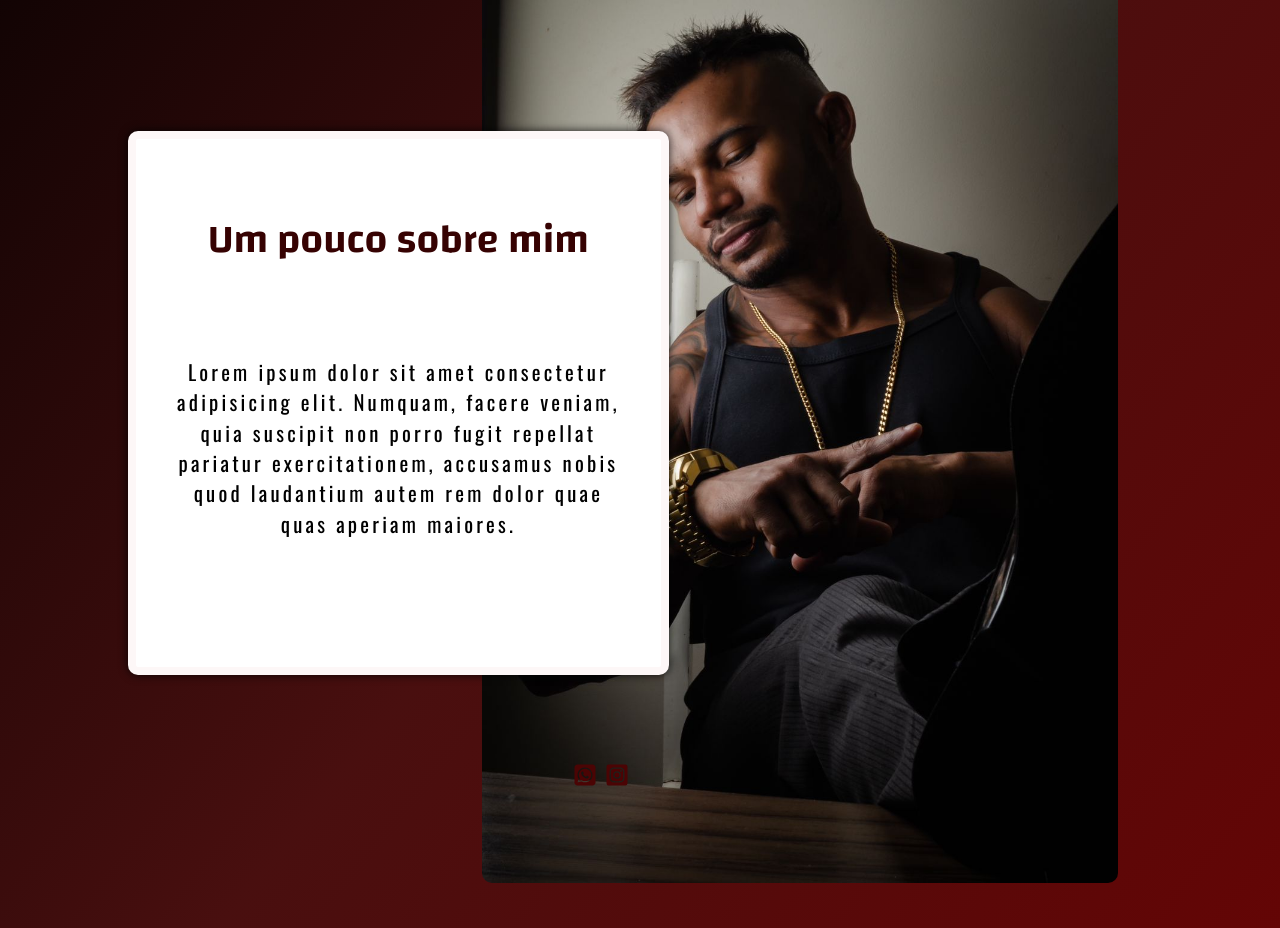
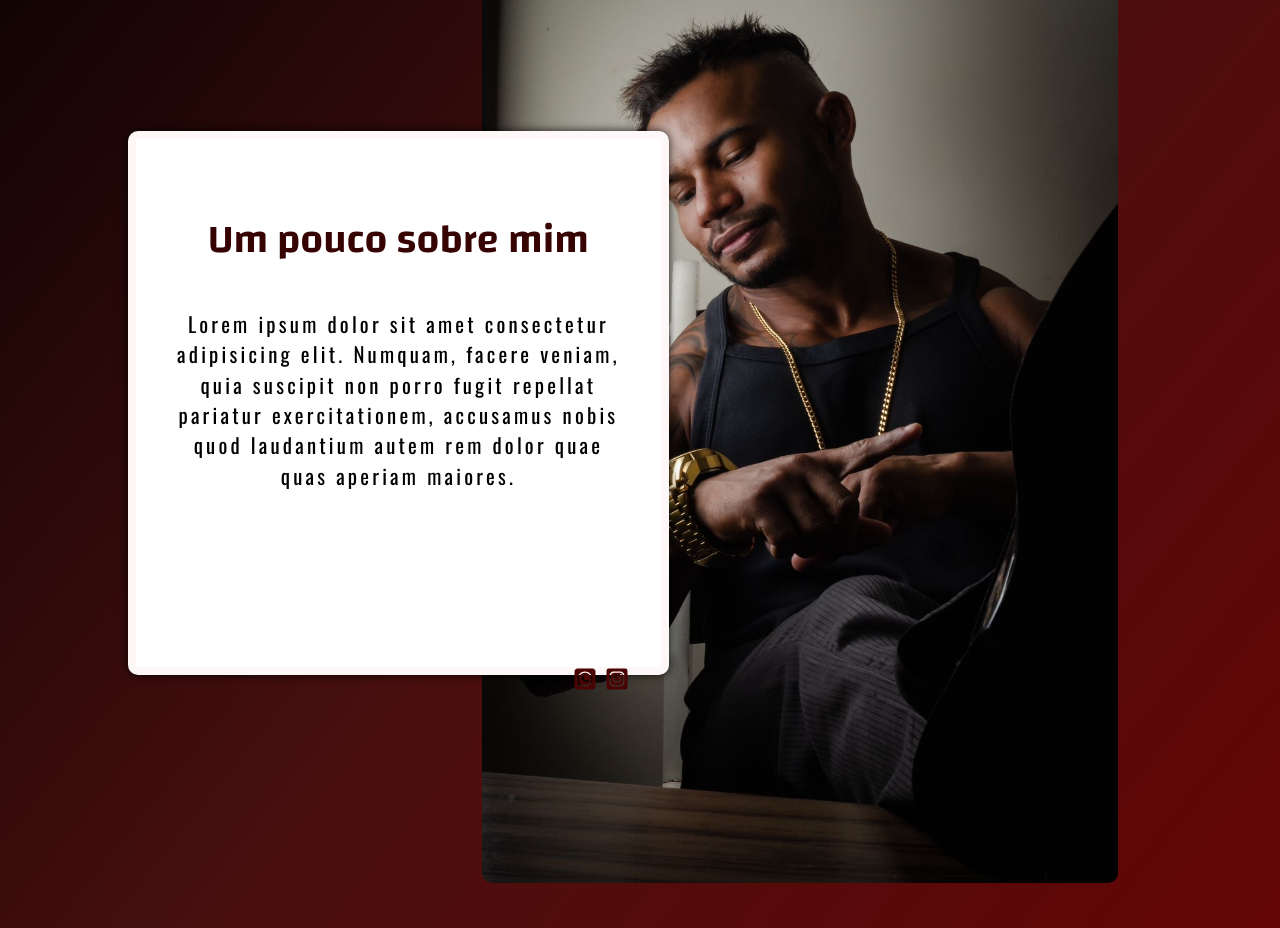
Before and after one commit to yagovysk/Projeto-Black, a React (Vite) app: page / in a window 1280 px wide. Shown: the part 1200-2128 px from the top of the page. Built offline with nearby package versions, Linux system fonts and the light colour scheme; a web font is replaced by a local one.

Commit message:
Update Sobre.css

```diff
--- a/src/Components/About/Sobre.css
+++ b/src/Components/About/Sobre.css
@@ -24,7 +24,7 @@
   background: #fff;
   box-shadow: 0 0 10px rgba(0, 0, 0, 0.836);
   border: solid 8px rgb(253, 247, 247);
-  gap: 5rem;
+  gap: 2rem;
   padding: 4rem 2rem;
   border-radius: 10px;
 }
@@ -94,7 +94,7 @@
   }
   .container-icon {
     gap: 0.5rem !important;
-    padding-top: 2rem !important ;
+    padding-top: 0 !important ;
   }
   .container-icon .card-icon {
     font-size: 1.1rem !important;
```
